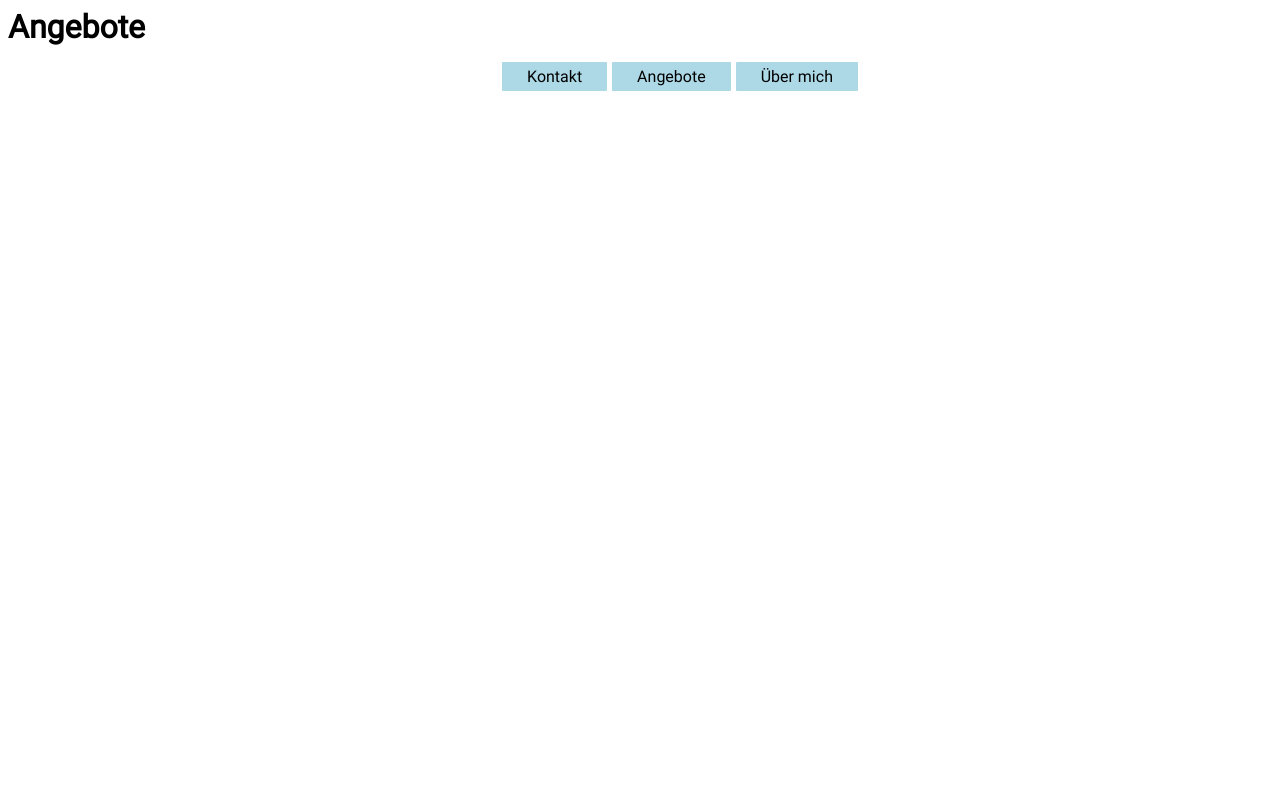
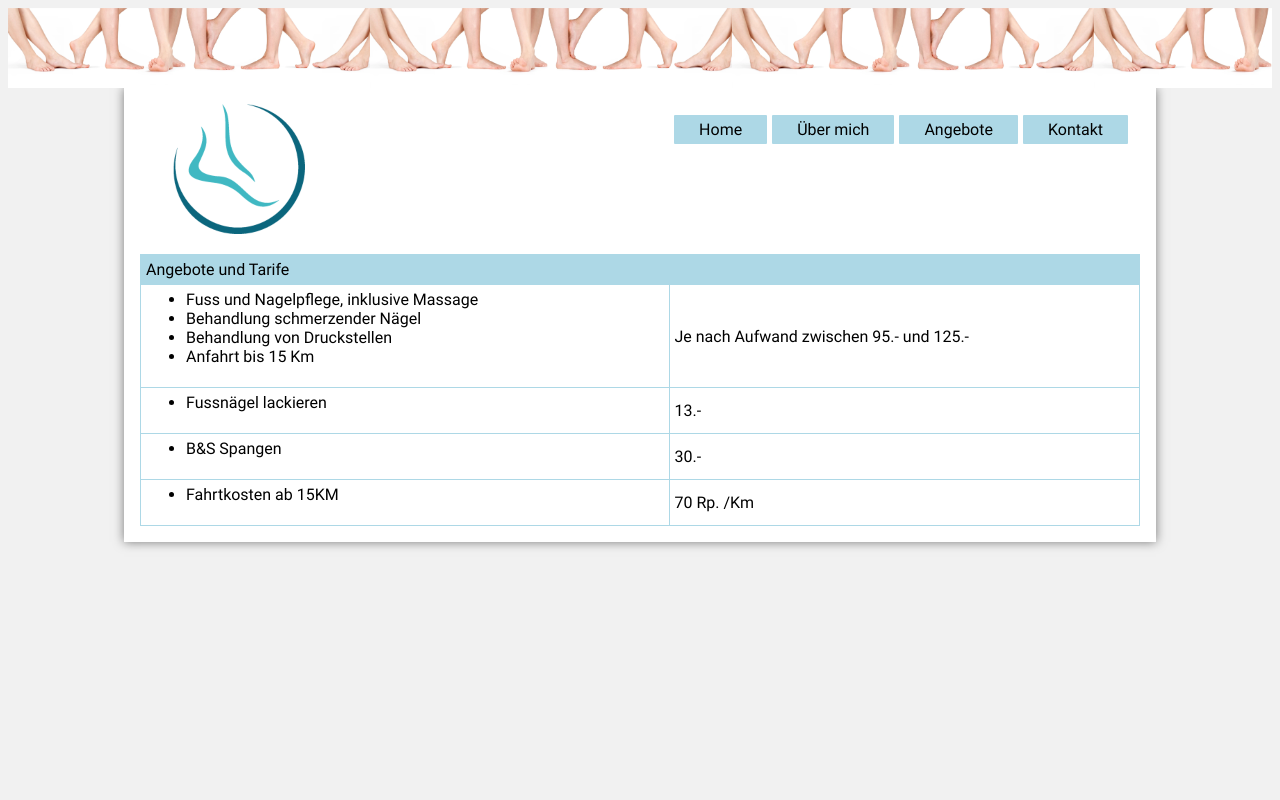
Before and after one commit to pixlmint/fussplegeplus.ch, a PHP site: template src/Views/prices.twig in a window 1280 px wide. Run offline with PHP 8.4, Linux system fonts and the light colour scheme; the template is opened without the code that fills it, so the values that code supplies are empty; some libraries are stand-ins or nearby versions.

Commit message:
initial design

```diff
--- a/assets/css/style.css
+++ b/assets/css/style.css
@@ -9,9 +9,40 @@
 
 body {
     font-family: Roboto;
+    background-color: #f1f1f1;
 }
 
-nav ul{
+.page {
+    max-width: 1000px;
+    margin: 0 auto;
+    background-color: white;
+    padding: 1rem;
+}
+
+.banner {
+    background-image: url("/assets/img/banner.webp");
+    height: 80px;
+    background-size: contain;
+}
+
+header {
+    height: 150px;
+}
+
+header .logo {
+    float: left;
+}
+
+header .navbar {
+    float: right;
+}
+
+img {
+    max-width: 100%;
+}
+
+
+nav ul {
     list-style: none;
     width: 100%;
     display: flex;
@@ -32,6 +63,28 @@ nav li {
     display: block;
 }
 
+table.customTable {
+    width: 100%;
+    background-color: #FFFFFF;
+    border-collapse: collapse;
+    border-width: 1px;
+    border-color: var(--primary);
+    border-style: solid;
+    color: #000000;
+}
+
+table.customTable td, table.customTable th {
+    border-width: 1px;
+    border-color: var(--primary);
+    border-style: solid;
+    padding: 5px;
+}
+
+table.customTable thead {
+    background-color: var(--primary);
+}
+
+
 @font-face {
     font-family: 'Roboto';
     src: url("/assets/fonts/Roboto/Roboto-Regular.ttf");
@@ -46,3 +99,28 @@ nav li {
         margin: 5px;
     }
 }
+
+@media screen and (min-width: 1000px) {
+    .banner {
+        position: relative;
+    }
+
+    header {
+        padding: 0 2rem;
+    }
+
+    .page {
+        box-shadow: 0 0 10px rgba(0, 0, 0, 0.5);
+    }
+
+    .flex-row {
+        display: flex;
+        gap: 1rem;
+        flex-direction: row;
+        justify-content: space-between;
+    }
+
+    .flex-row img {
+        max-width: unset;
+    }
+}
--- a/assets/js/app.js
+++ b/assets/js/app.js
@@ -1,3 +1,3 @@
-const path = location.pathname;
+var path = location.pathname;
 
 document.querySelector("[href='" + path + "']").classList.add('active');
--- a/src/Controllers/HomeController.php
+++ b/src/Controllers/HomeController.php
@@ -8,6 +8,6 @@ class HomeController extends AbstractController
 {
     public function index()
     {
-        return $this->render('base.twig');
+        return $this->render('home.twig');
     }
 }
--- a/src/Views/base.twig
+++ b/src/Views/base.twig
@@ -3,23 +3,38 @@
     <meta charset="UTF-8">
     <meta http-equiv="X-UA-Compatible" content="IE=edge">
     <meta name="viewport" content="width=device-width, initial-scale=1.0">
-		<title>{% block fullTitle %}{% block title %}Home{% endblock %} | FussplegePlus{% endblock %}</title>
+    <title>
+        {% block fullTitle %}
+            {% block title %}Home
+            {% endblock %}
+            | FussplegePlus
+        {% endblock %}
+    </title>
     <link rel="stylesheet" href="/assets/css/style.css">
 </head>
 <body>
-		<h1>{{ block('title') }}</h1>
+<div class="banner"></div>
+<div class="page">
+    <header>
+        <div class="logo">
+            <a href="/"><img src="/assets/img/fusspflegeplus-logo.png" alt=""></a>
+        </div>
+        <div class="navbar">
             <nav>
                 <ul>
+                    <li><a href="/">Home</a></li>
+                    <li><a href="/ueber-mich">Über mich</a></li>
+                    <li><a href="/angebote">Angebote</a></li>
                     <li><a href="/kontakt">Kontakt</a></li>
-				<li><a href="/angebote">Angebote</a></li>
-				<li><a href="/ueber-mich">Über mich</a></li>
                 </ul>
             </nav>
-		{% block body %}
-		{% endblock %}
+        </div>
+    </header>
+    {% block body %}{% endblock %}
 
     {% block js %}
         <script src="/assets/js/app.js"></script>
     {% endblock %}
+</div>
 </body>
 </html>
--- a/src/Views/prices.twig
+++ b/src/Views/prices.twig
@@ -3,5 +3,72 @@
 {% block title %}Angebote{% endblock %}
 
 {% block body %}
-
+    <div>
+        <table class="customTable">
+            <thead>
+            <tr>
+                <td colspan="2">Angebote und Tarife</td>
+            </tr>
+            </thead>
+            <tbody>
+            <tr>
+                <td>
+                    <ul>
+                        <li>
+                            Fuss und Nagelpflege, inklusive Massage
+                        </li>
+                        <li>
+                            Behandlung schmerzender Nägel
+                        </li>
+                        <li>
+                            Behandlung von Druckstellen
+                        </li>
+                        <li>
+                            Anfahrt bis 15 Km
+                        </li>
+                    </ul>
+                </td>
+                <td>
+                    Je nach Aufwand zwischen 95.- und 125.-
+                </td>
+            </tr>
+            <tr>
+                <td>
+                    <ul>
+                        <li>
+                            Fussnägel lackieren
+                        </li>
+                    </ul>
+                </td>
+                <td>
+                    13.-
+                </td>
+            </tr>
+            <tr>
+                <td>
+                    <ul>
+                        <li>
+                            B&S Spangen
+                        </li>
+                    </ul>
+                </td>
+                <td>
+                    30.-
+                </td>
+            </tr>
+            <tr>
+                <td>
+                    <ul>
+                        <li>
+                            Fahrtkosten ab 15KM
+                        </li>
+                    </ul>
+                </td>
+                <td>
+                    70 Rp. /Km
+                </td>
+            </tr>
+            </tbody>
+        </table>
+    </div>
 {% endblock %}
```
Also changed, not shown: src/Views/about-me.twig (+24 -3 lines), src/Views/contact.twig (+21 -3 lines), src/Views/home.twig (added, +16 -0 lines), assets/img/anne-groeber.jpg (added), assets/img/banner.webp (added), assets/img/dintikon-1.png (added), assets/img/dintikon-1.webp (added), assets/img/fusspflegeplus-logo.png (added), assets/img/iStock-173763204 Viele Füsse.jpg (added), 1 other file. Lines whose indentation alone changed are shown as unchanged.
